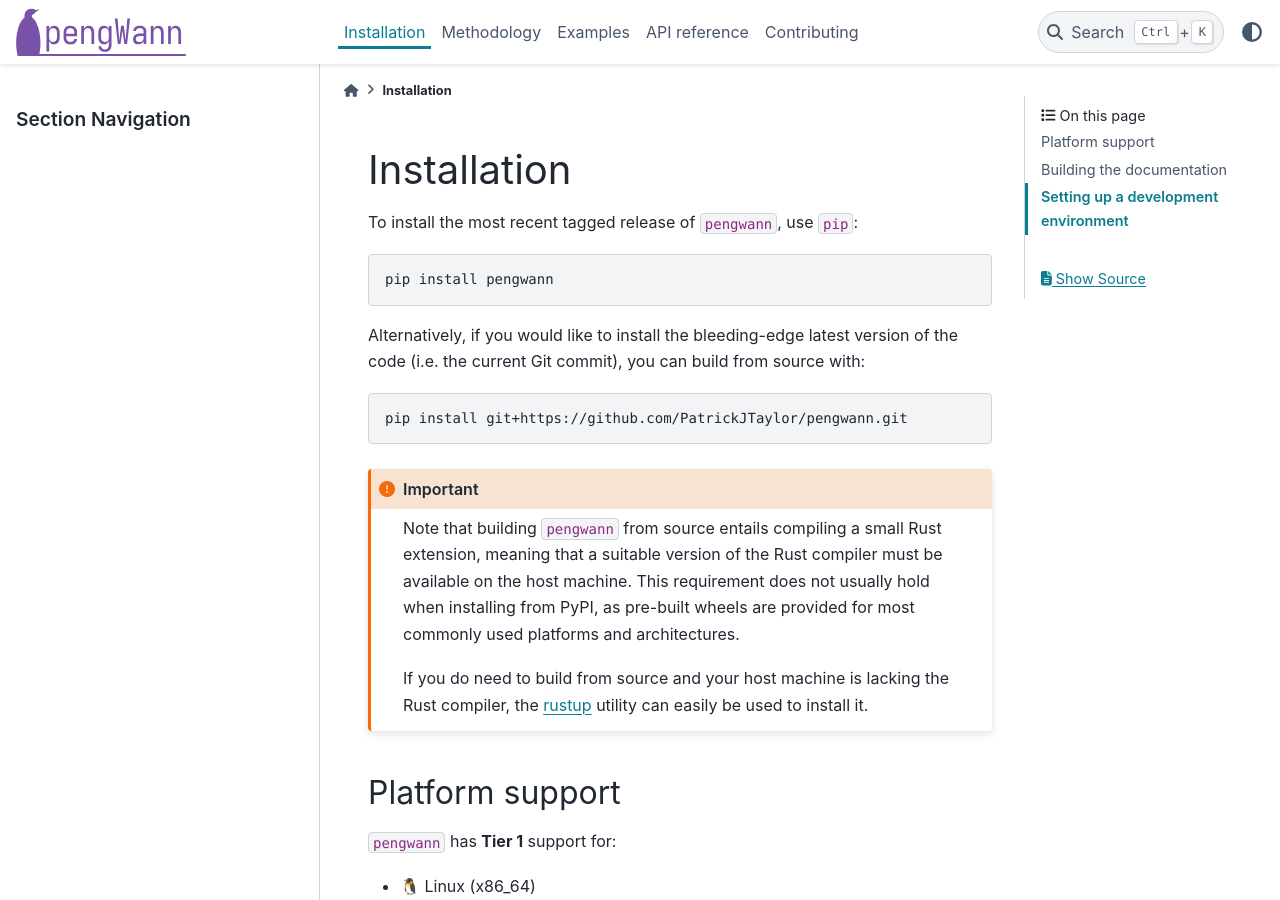
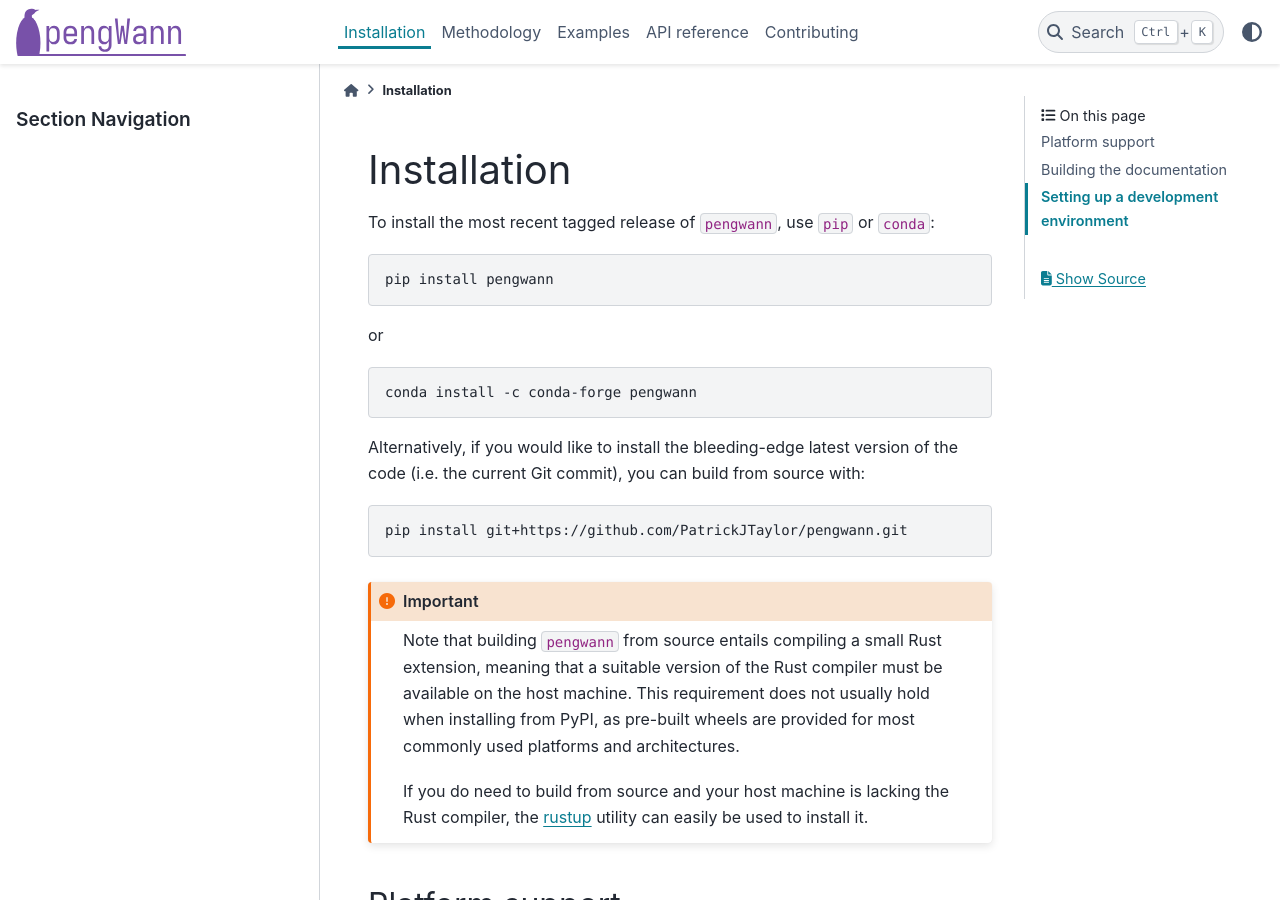
Before and after one commit to PatrickJTaylor/pengWann, a Sphinx documentation site: the page built from docs/installation.md, in a window 1280 px wide and 900 px high. Built offline with Sphinx 7.4.7 and the PyData theme 0.15.4, drawn with Linux system fonts in a browser that asks for light colours.

Commit message:
Update installation instructions for conda

````diff
--- a/docs/installation.md
+++ b/docs/installation.md
@@ -1,9 +1,15 @@
 # Installation
 
-To install the most recent tagged release of `pengwann`, use `pip`:
+To install the most recent tagged release of `pengwann`, use `pip` or `conda`:
 
 ```shell
 pip install pengwann
+```
+
+or
+
+```shell
+conda install -c conda-forge pengwann
 ```
 
 Alternatively, if you would like to install the bleeding-edge latest version of the code (i.e. the current Git commit), you can build from source with:
````
Also changed, not shown: README.md (+6 -0 lines).
